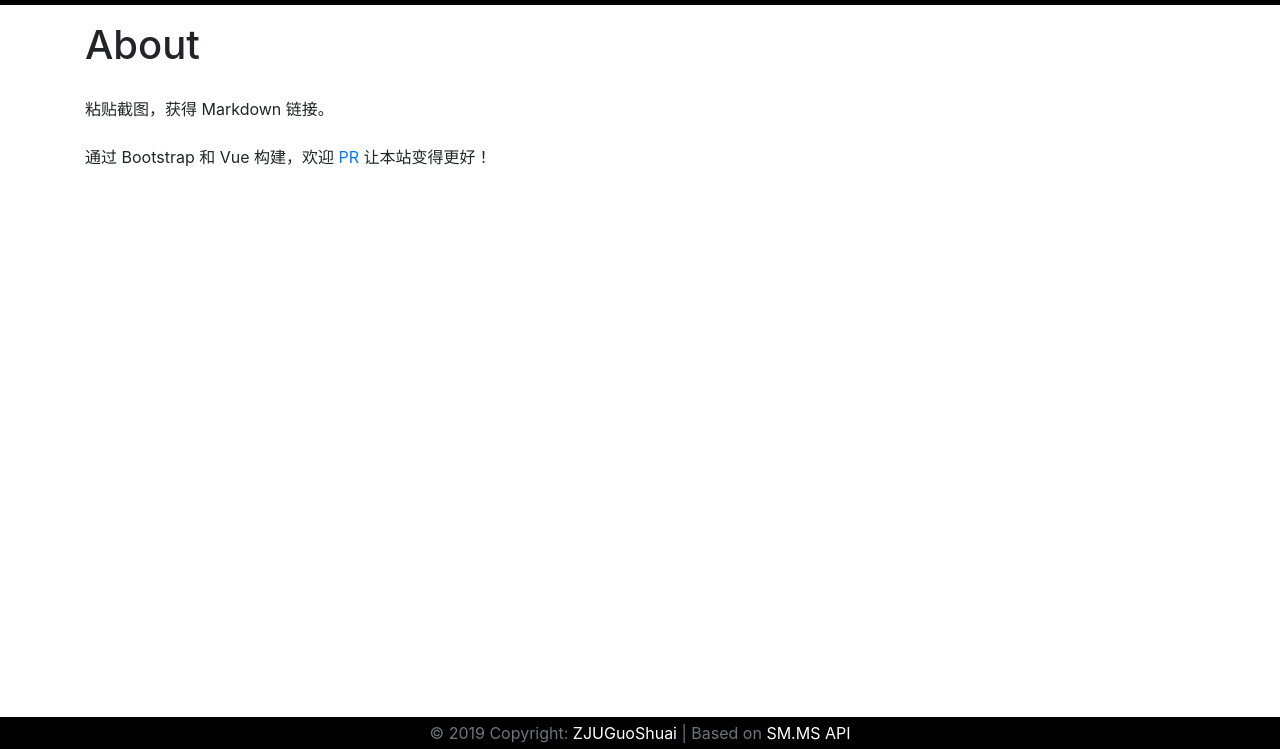
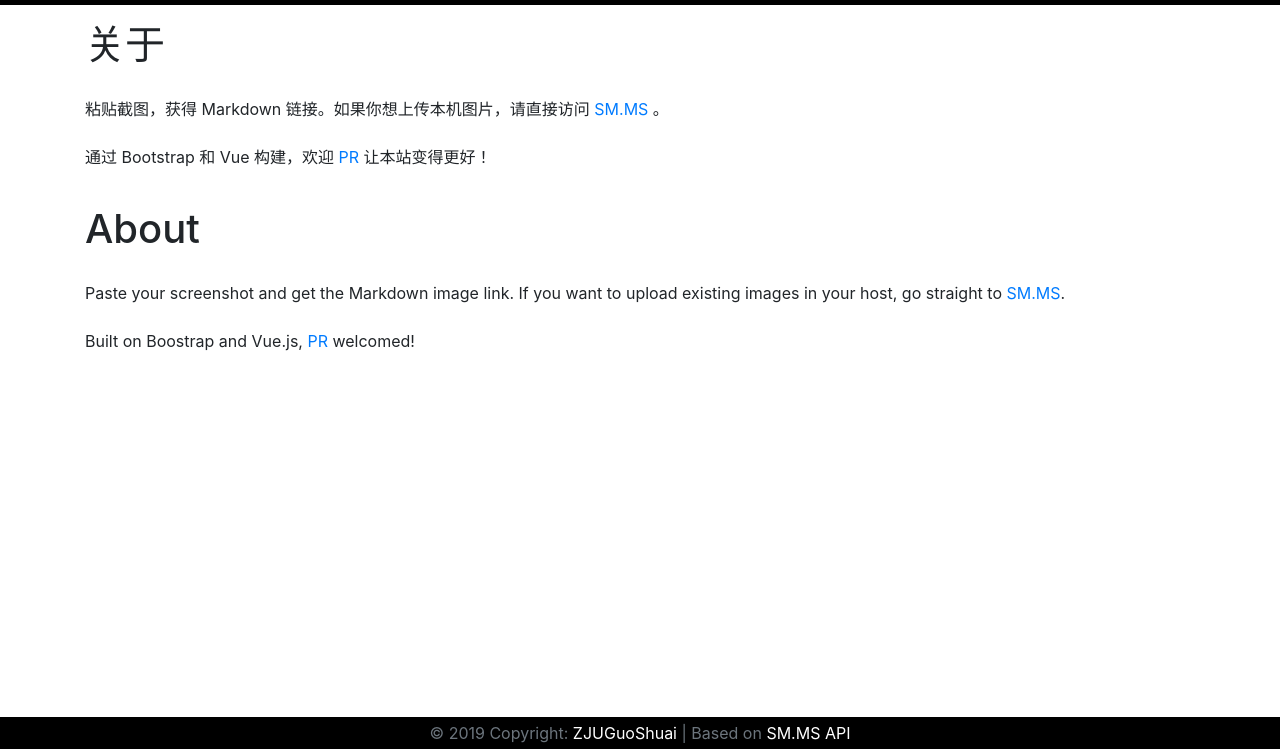
Before and after one commit to AtomicVar/img-paste, a plain HTML site: page about.html in a window 1280 px wide. Shown: the part 51-800 px from the top of the page. Drawn offline with nearby package versions, Linux system fonts and the light colour scheme.

Commit message:
docs: about

```diff
--- a/about.html
+++ b/about.html
@@ -53,9 +53,13 @@
                 <p class="card-text"></p>
             </div>
         </div> -->
+        <h1 class="py-3">关于</h1>
+        <p class="py-1">粘贴截图，获得 Markdown 链接。如果你想上传本机图片，请直接访问 <a href="https://sm.ms/">SM.MS</a> 。</p>
+        <p class="py-1">通过 Bootstrap 和 Vue 构建，欢迎 <a href="https://github.com/ZJUGuoShuai/img-paste">PR</a> 让本站变得更好！</p>
+
         <h1 class="py-3">About</h1>
-        <p class="py-1">粘贴截图，获得 Markdown 链接。</p>
-        <p class="py-1">通过 Bootstrap 和 Vue 构建，欢迎 <a href="https://github.com/ZJUGuoShuai/img-paste">PR</a> 让本站变得更好！</p>
+        <p class="py-1">Paste your screenshot and get the Markdown image link. If you want to upload existing images in your host, go straight to <a href="https://sm.ms/">SM.MS</a>.</p>
+        <p class="py-1">Built on Boostrap and Vue.js, <a href="https://github.com/ZJUGuoShuai/img-paste">PR</a> welcomed!</p>
     </div>
 
     <!-- Footer -->
```
